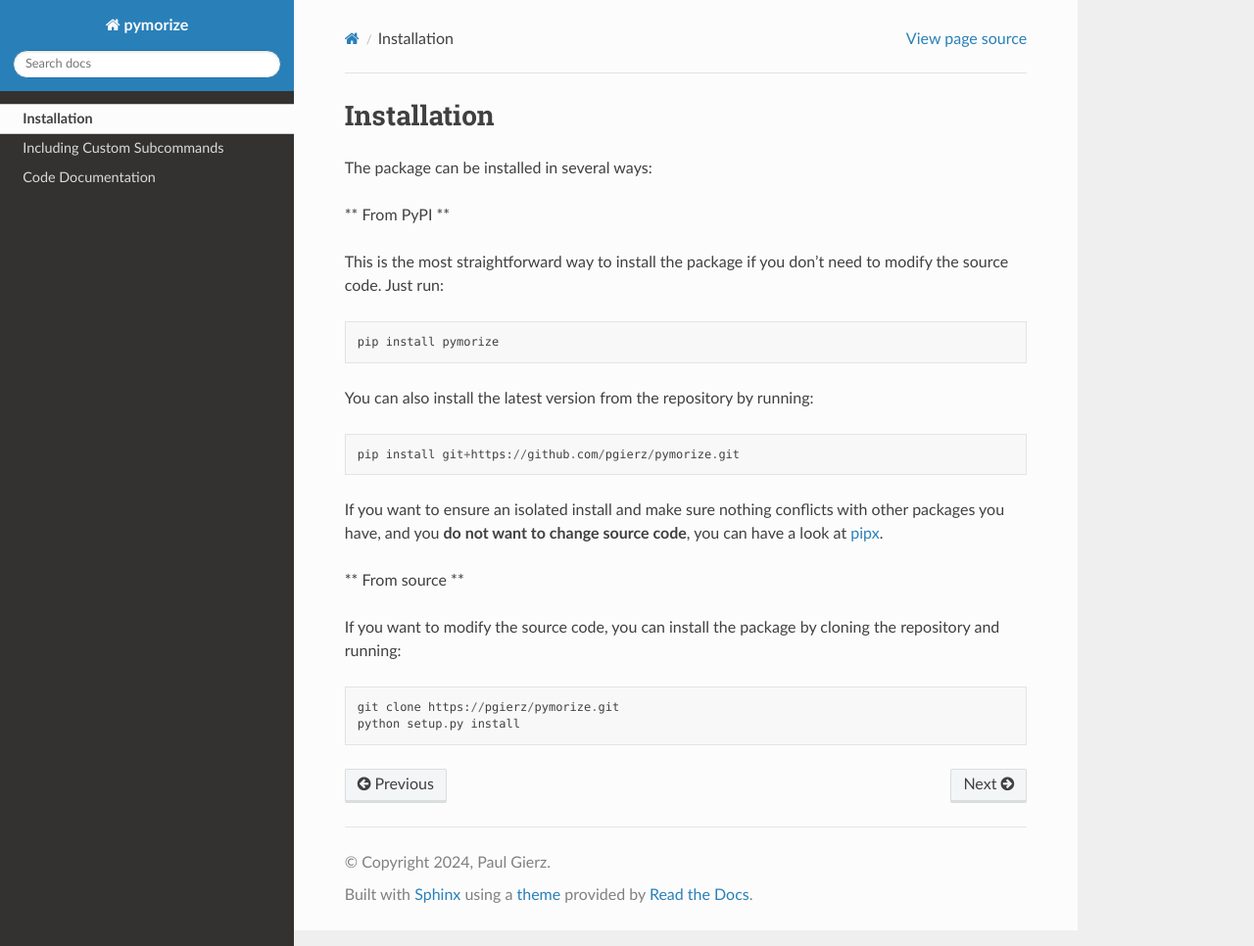
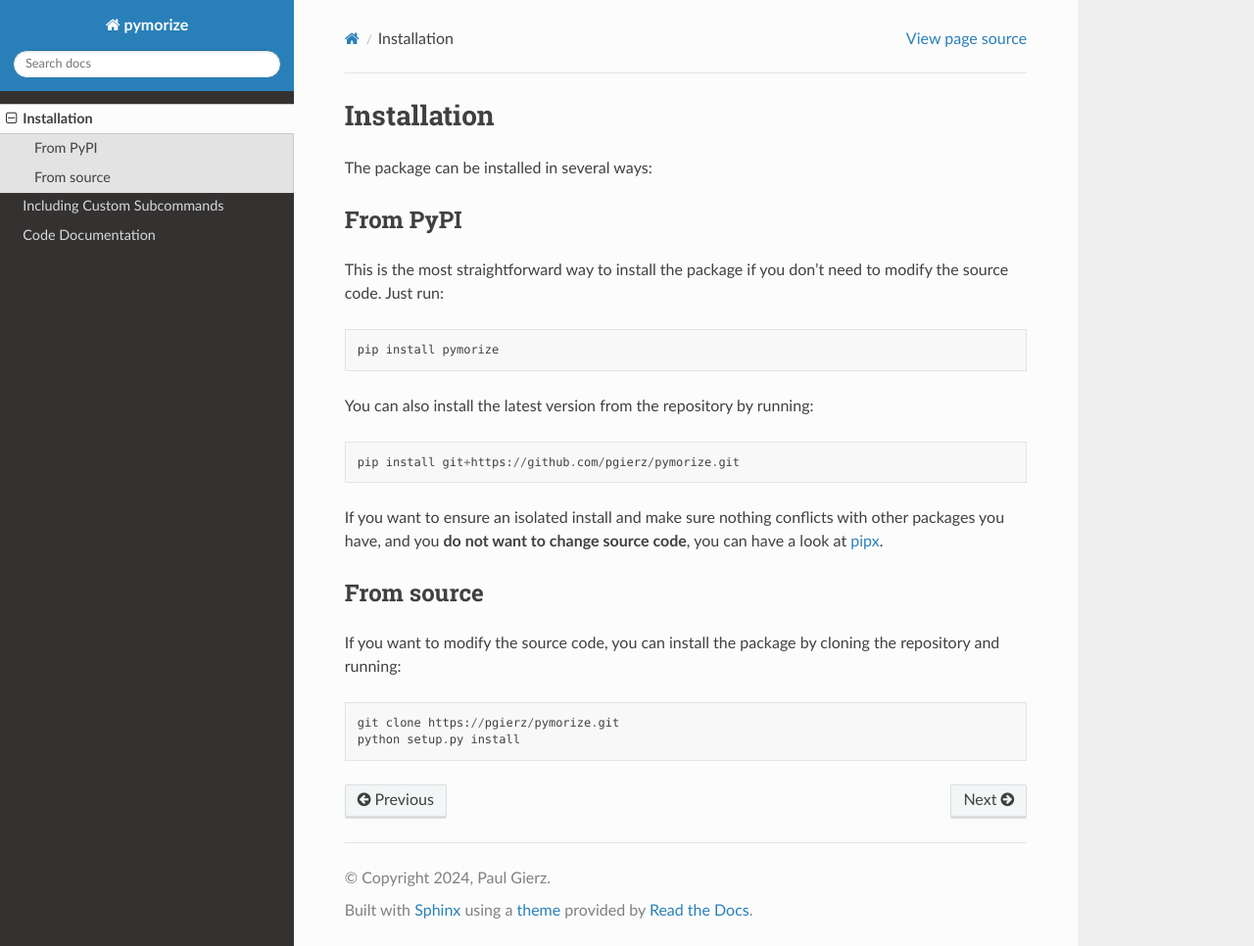
Before and after one commit to esm-tools/pymorize, a Sphinx documentation site: the page built from doc/installation.rst, in a window 1280 px wide and 966 px high. Shown: the whole window at 98% size. Built offline with Sphinx 7.4.7 and the Read the Docs theme 2.0.0, drawn with Linux system fonts in a browser that asks for light colours.

Commit message:
doc(installation.rst): add some small style changes

```diff
--- a/doc/installation.rst
+++ b/doc/installation.rst
@@ -4,7 +4,8 @@ Installation
 
 The package can be installed in several ways:
 
-** From PyPI **
+From PyPI
+---------
 
 This is the most straightforward way to install the package if you don't need to modify the source code. Just run::
 
@@ -17,7 +18,8 @@ You can also install the latest version from the repository by running::
 If you want to ensure an isolated install and make sure nothing conflicts with other packages you have, and you **do not want to change source code**, you can have a look at
 `pipx <https://pipx.pypa.io/stable/>`_.
 
-** From source **
+From source
+-----------
 
 If you want to modify the source code, you can install the package by cloning the repository and running::
 
```
